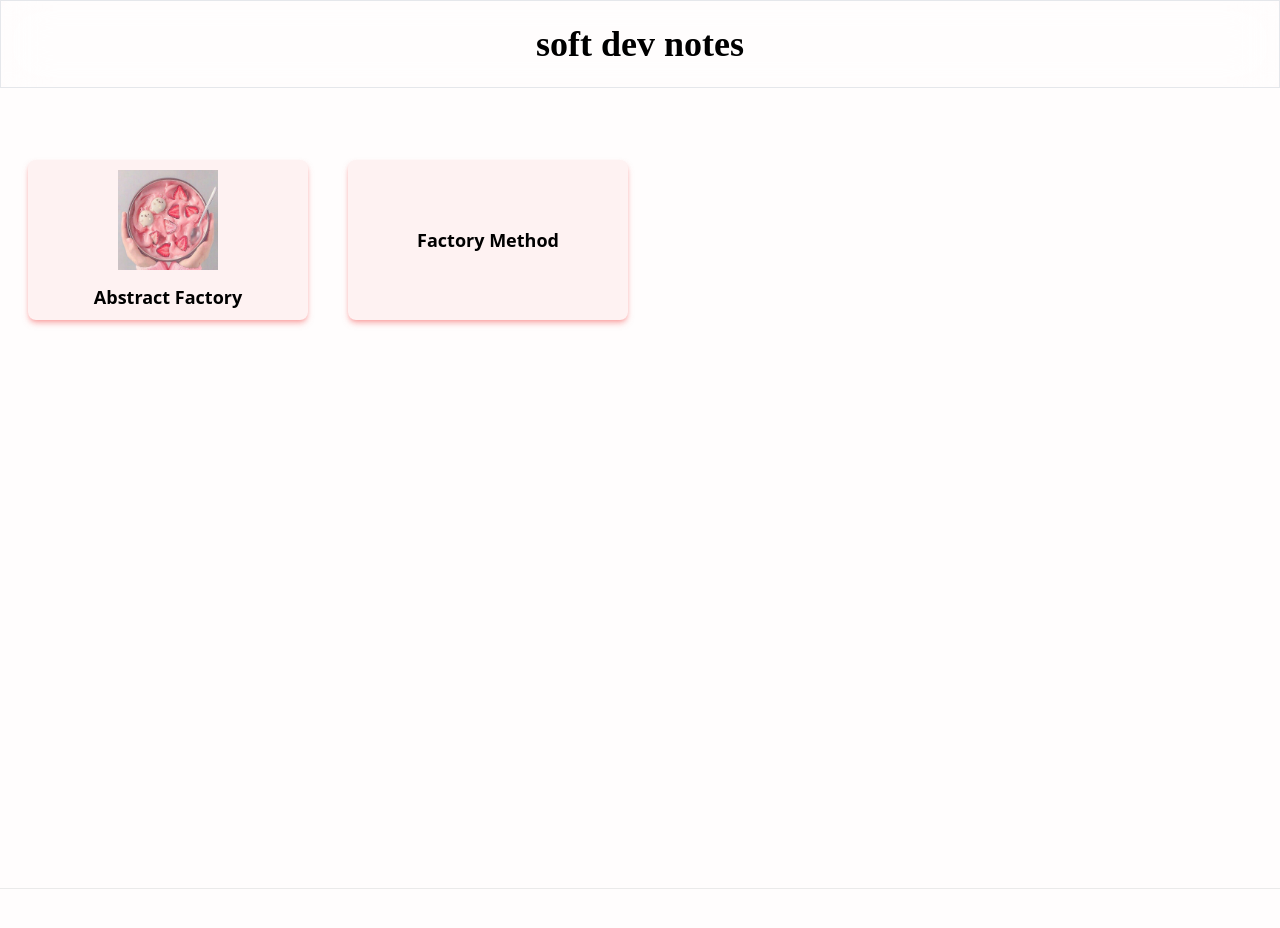
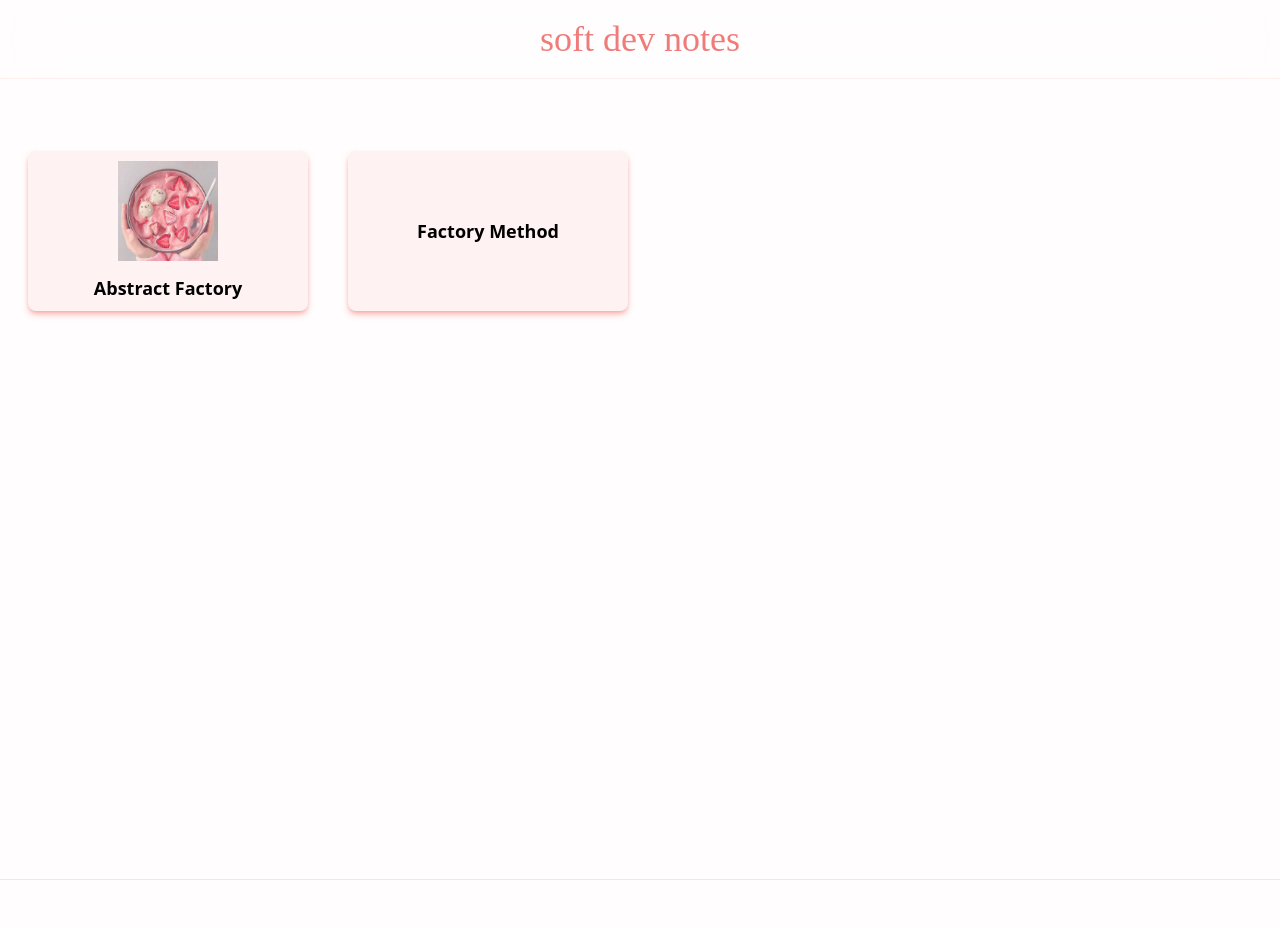
Before and after one commit to TheCodeKat/interactive-dev-notes, a Next.js app: page / in a window 1280 px wide. Shown: the top 928 px of the page. Built offline with nearby package versions, Linux system fonts and the light colour scheme; a web font is replaced by a local one.

Commit message:
fix the header style

```diff
--- a/components/Header.tsx
+++ b/components/Header.tsx
@@ -1,7 +1,7 @@
 export default function Header() {
   return (
-    <div className="sticky top-0 z-50 bg-clip-padding backdrop-filter backdrop-blur-xl bg-opacity-60 border border-gray-200 p-4 text-center">
-      <h1 className="font-choco">soft dev notes</h1>
+    <div className="sticky top-0 z-50 bg-clip-padding backdrop-filter backdrop-blur-xl bg-opacity-60 border-b border-froly/10 p-3 text-center">
+      <h1 className="font-choco text-froly font-normal">soft dev notes</h1>
     </div>
   );
 }
--- a/tailwind.config.js
+++ b/tailwind.config.js
@@ -13,6 +13,8 @@ module.exports = {
         current: 'currentColor',
         'white': '#ffffff',
         'rosewhite': '#fffdfd',
+        'froly': '#ef7c7a',
+        'fair-pink': '#FFEFEB',
         'midnight': '#121063',
         'metal': '#565584',
         'tahiti': '#3ab7bf',
```
